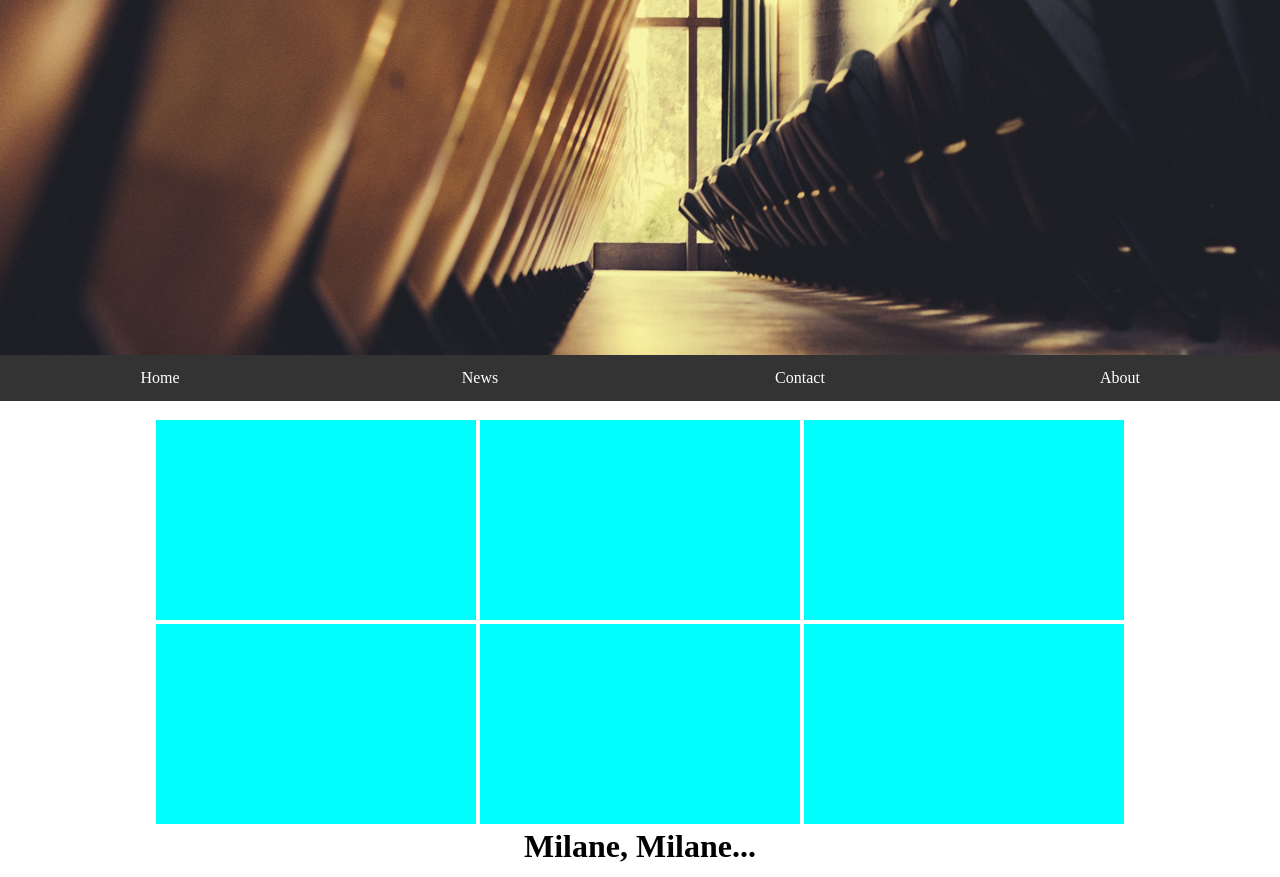
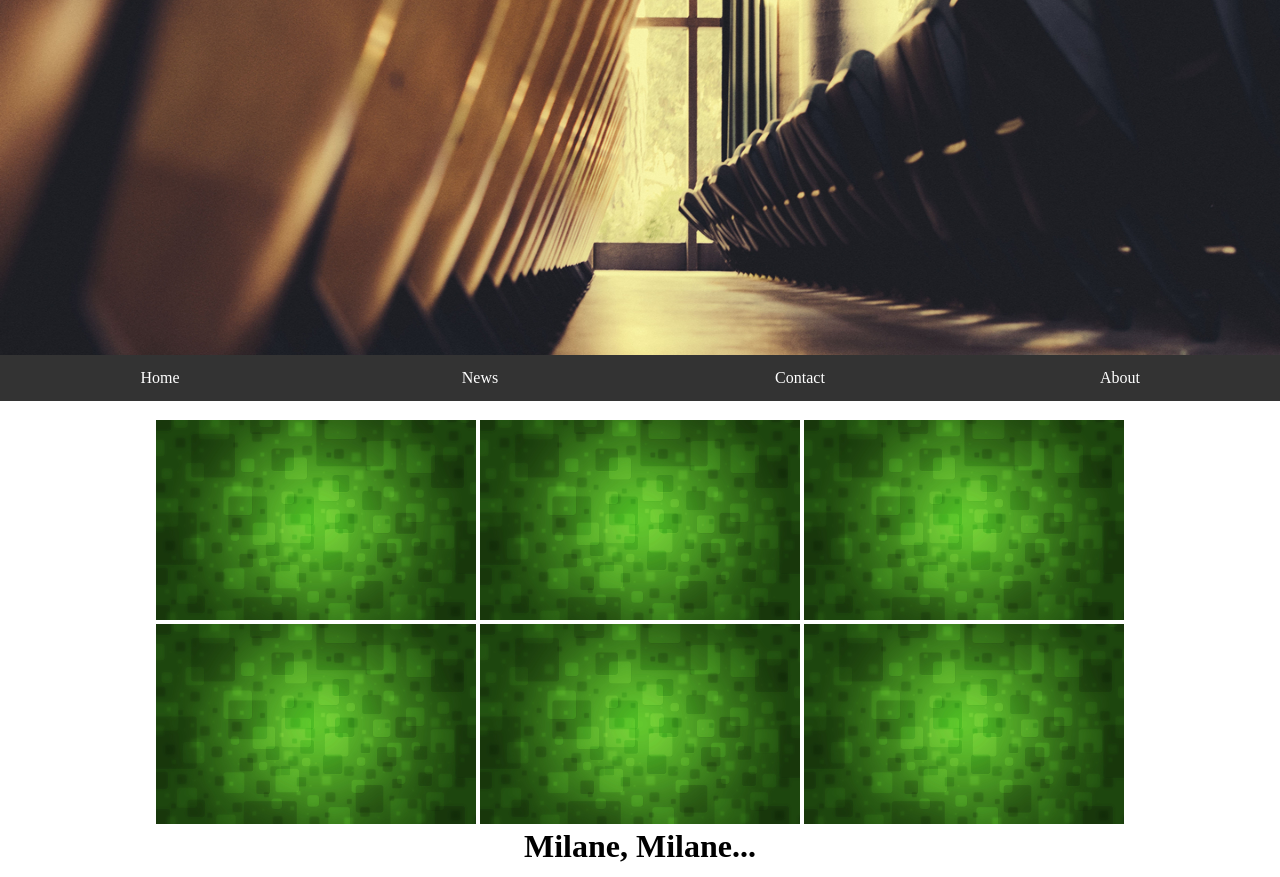
Before and after one commit to dzongla/dzoNsonTomson, a plain HTML site: page index.html in a window 1280 px wide. Shown: the top 877 px of the page. Drawn offline with nearby package versions, Linux system fonts and the light colour scheme.

Commit message:
Milanko nas ometa
12:48am Milanko nas ometa

```diff
--- a/index.css
+++ b/index.css
@@ -117,3 +117,9 @@ li a:hover {
     margin-top:15px;
 
 }
+
+.box img {
+
+    width:100%;
+    height: 100%;
+}
--- a/index.html
+++ b/index.html
@@ -23,12 +23,32 @@
         </div>
 
         <div id="body">
-            <div class="box"></div>
-            <div class="box"></div>
-            <div class="box"></div>
-            <div class="box"></div>
-            <div class="box"></div>
-            <div class="box"></div>
+            <div class="box">
+                <img src="img/pic1.jpg"/>
+            </div>
+
+            <div class="box">
+                <img src="img/pic1.jpg"/>
+            </div>
+
+            <div class="box">
+                <img src="img/pic1.jpg"/>
+            </div>
+
+            <div class="box">
+                <img src="img/pic1.jpg"/>
+            </div>
+
+            <div class="box">
+                <img src="img/pic1.jpg"/>
+            </div>
+
+            <div class="box">
+                <img src="img/pic1.jpg"/>
+            </div>
+
+
+
             <h1>Milane, Milane...</h1>
             <iframe src="https://www.youtube.com/embed/kiQ6FEwDobw" frameborder="0" allowfullscreen></iframe>
         </div>
```
Also changed, not shown: img/pic1.jpg (added).
